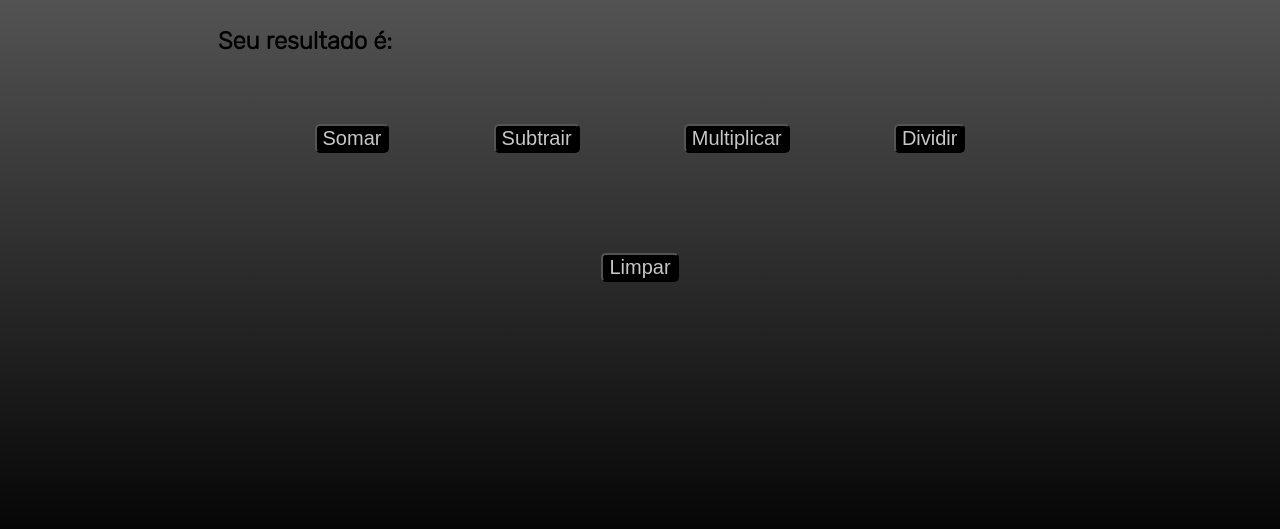
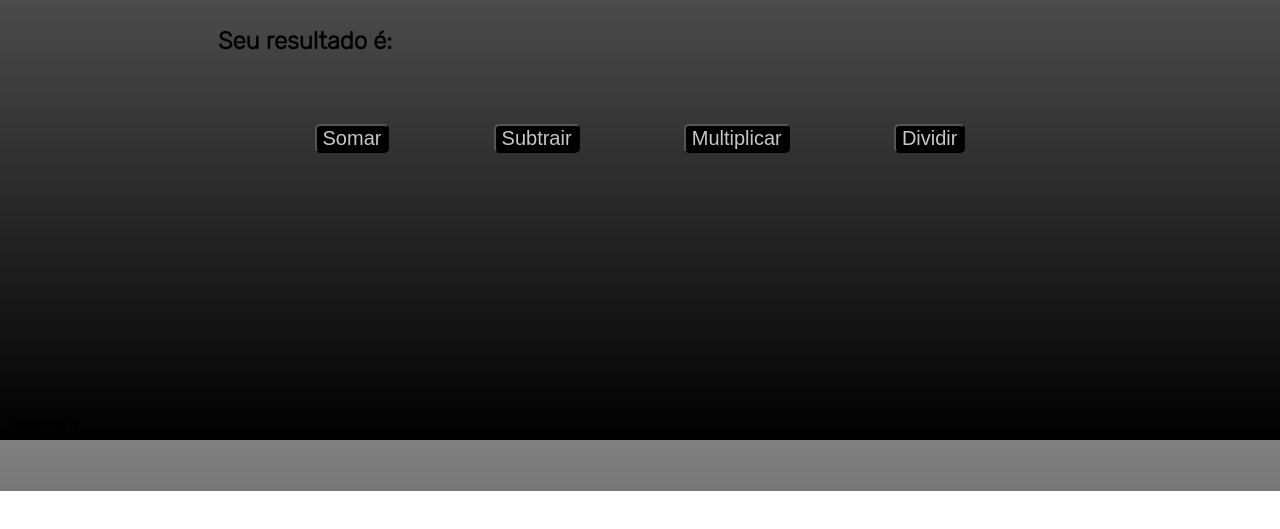
Before and after one commit to DavidBow1e/Calculadora-simples, a plain HTML site: page index.html in a window 1280 px wide. Shown: the part 309-838 px from the top of the page. After the commit the page ends 800 px from the top, so only its background shows below. Drawn offline with Linux system fonts and the light colour scheme.

Commit message:
Update index.html

```diff
--- a/index.html
+++ b/index.html
@@ -31,7 +31,7 @@
         <button class="botao" onclick="subtrair()">Subtrair</button>
         <button class="botao" onclick="multiplicar()">Multiplicar</button>
         <button class="botao" onclick="dividir()">Dividir</button>
-        <button class="botao" onclick="limpar()">Limpar</button>
+
     </div>
     </main>
     <footer>
```
